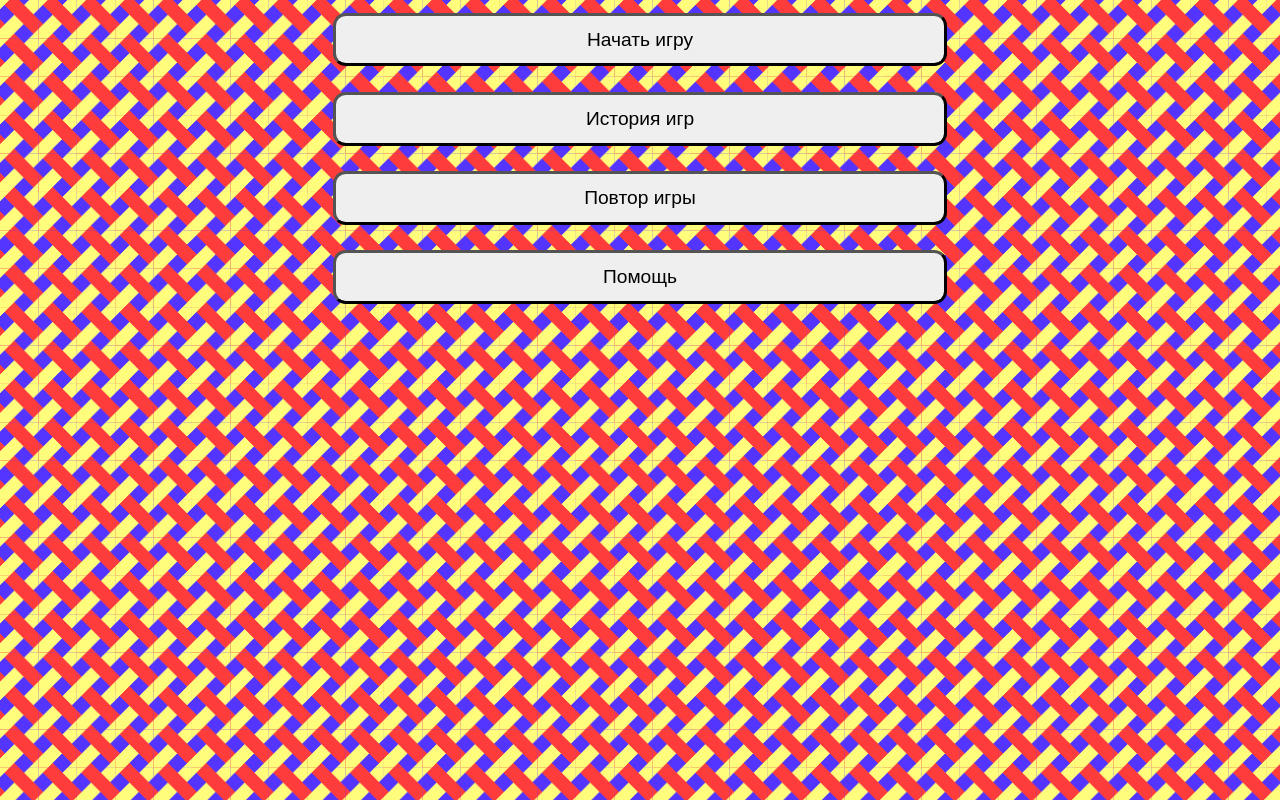
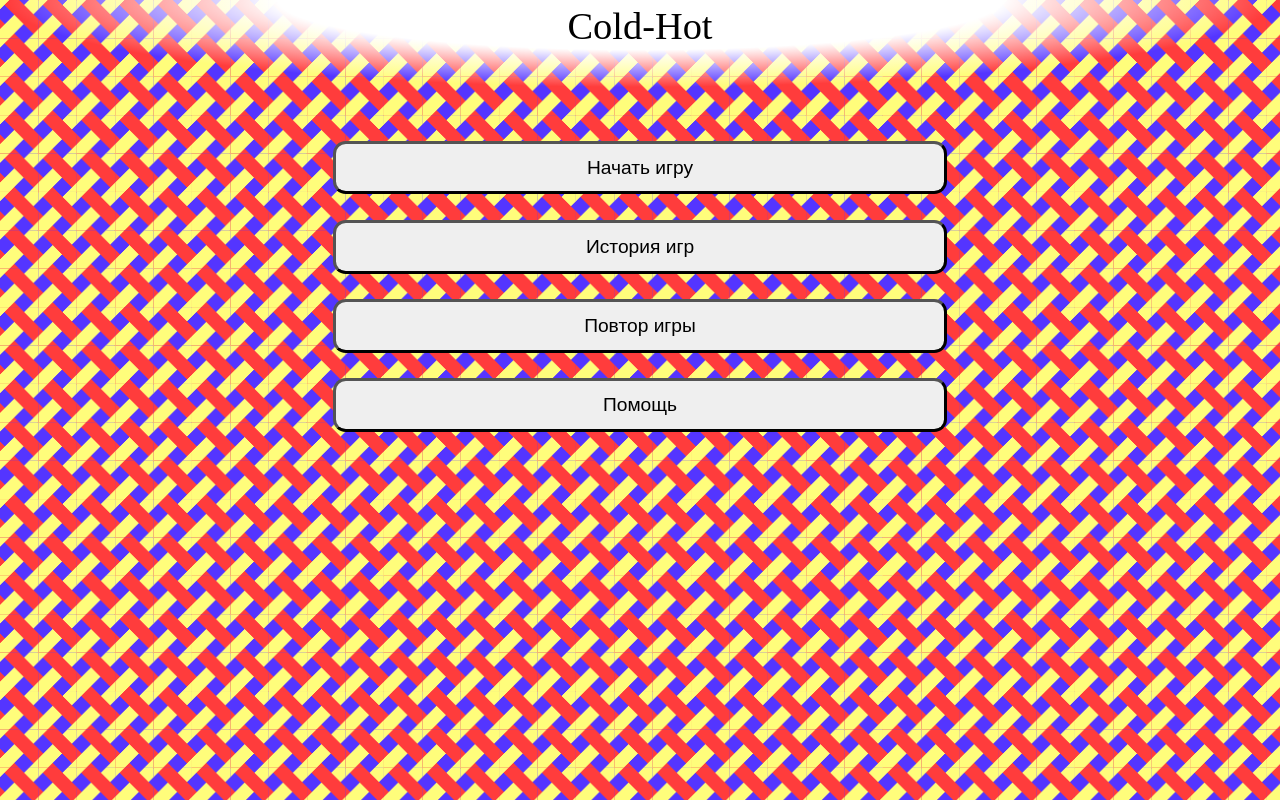
Before and after one commit to K-y-y-a/coldhot_web, a plain HTML site: page index.html in a window 1280 px wide. Drawn offline with Linux system fonts and the light colour scheme.

Commit message:
Update index.html

```diff
--- a/index.html
+++ b/index.html
@@ -9,6 +9,9 @@
 	</head>
 
 	<body>
+		<div id="title">
+			<span>Cold-Hot</span>
+		</div>
 
 
 		<div id="change">
```
